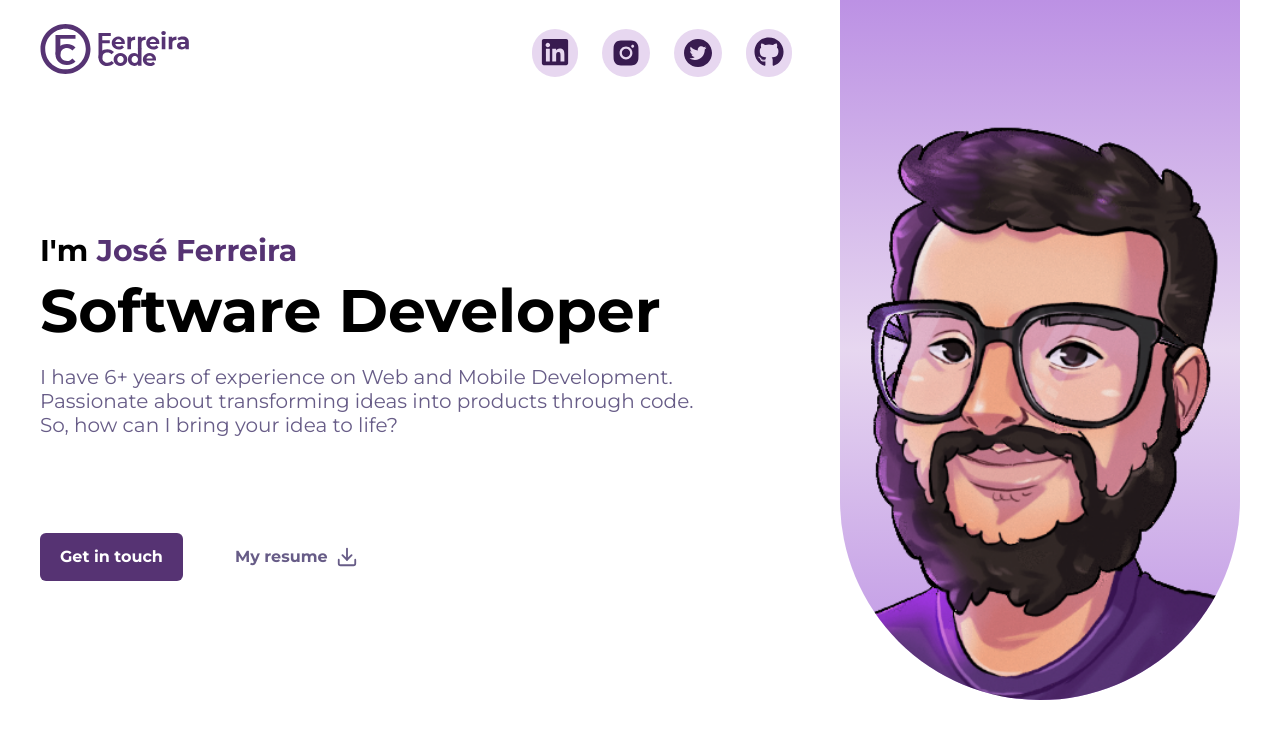
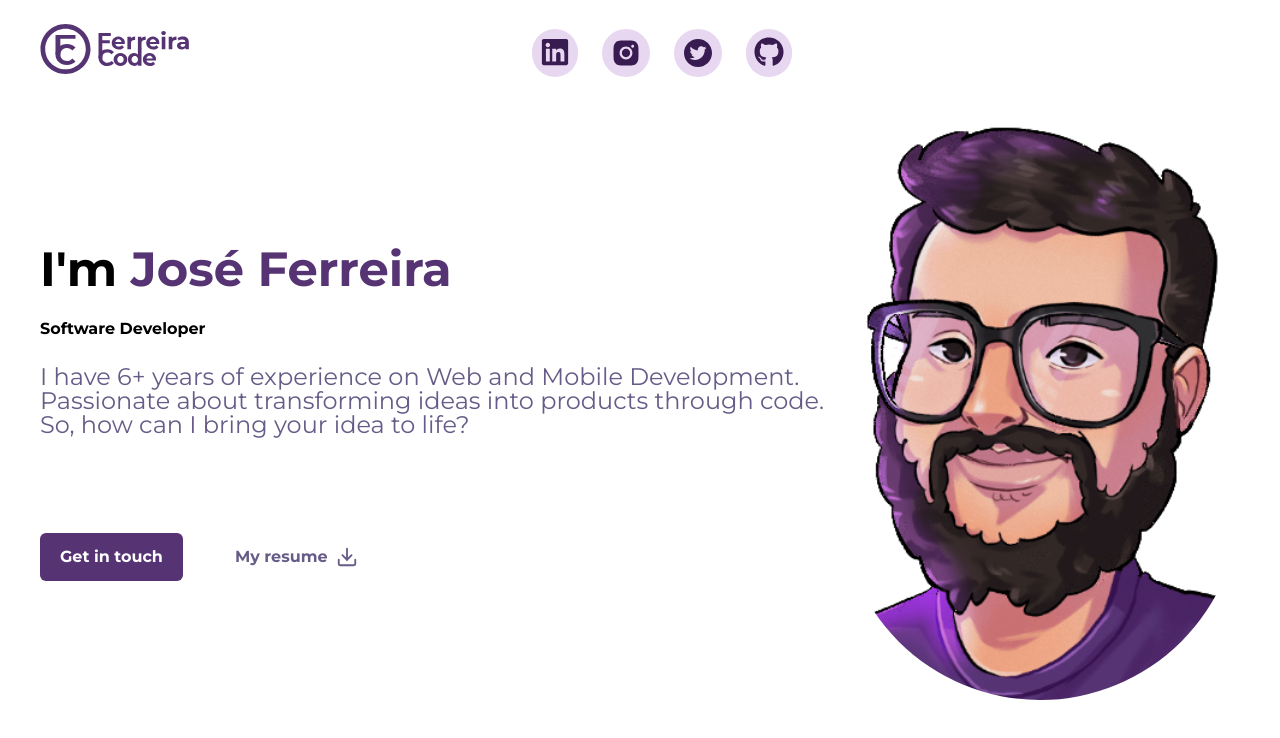
Before and after one commit to codeferreira/ferreiracode-v3, a Next.js app: page / in a window 1280 px wide. Shown: the top 738 px of the page. Built offline with nearby package versions, Linux system fonts and the light colour scheme.

Commit message:
chore: add colors and font sizes to tailwind configuration

```diff
--- a/tailwind.config.js
+++ b/tailwind.config.js
@@ -5,17 +5,32 @@ module.exports = {
     './src/components/**/*.{js,ts,jsx,tsx}',
   ],
   theme: {
+    fontSize: {
+      xs: 12,
+      sm: 16,
+      md: 18,
+      lg: 20,
+      xl: 24,
+      '2xl': 32,
+      '3xl': 48,
+    },
+    colors: {
+      transparent: 'transparent',
+      black: '#000',
+      white: '#FFF',
+      purple: {
+        100: '#E7D7F0',
+        200: '#837A9D',
+        400: '#675C87',
+        700: '#563373',
+        800: '#381B50'
+      },
+      gray: {
+        100: '#F4F4F4',
+        300: '#727272'
+      }
+    },
     extend: {
-      colors: {
-        purple: {
-          100: '#e7d7f0',
-          200: '#D6B8EE',
-          300: '#BC91E4',
-          400: '#675c87',
-          700: '#563373',
-          800: '#381b50',
-        },
-      },
       fontFamily: {
         Montserrat: ['Montserrat', 'sans-serif'],
       },
```
